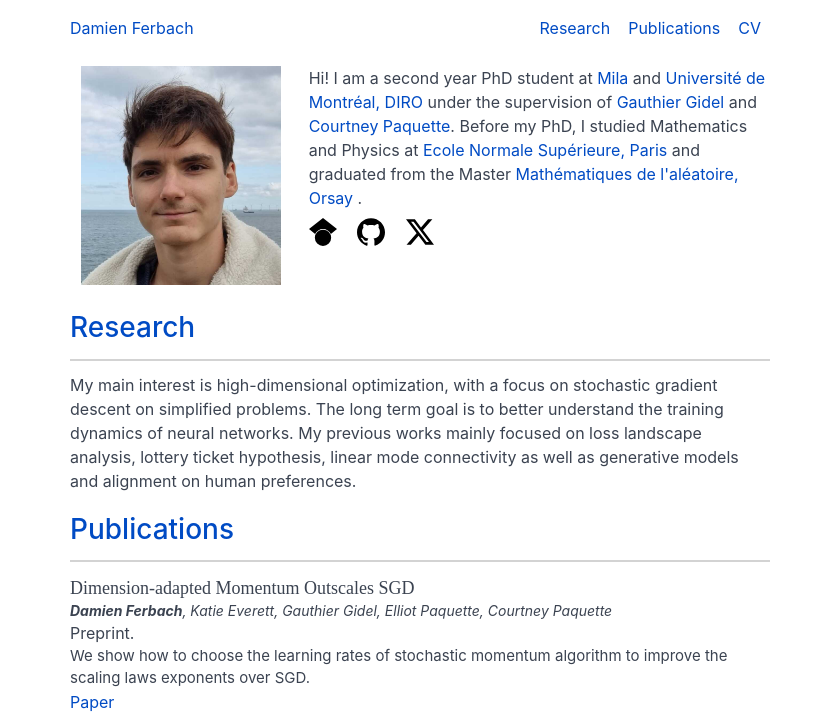
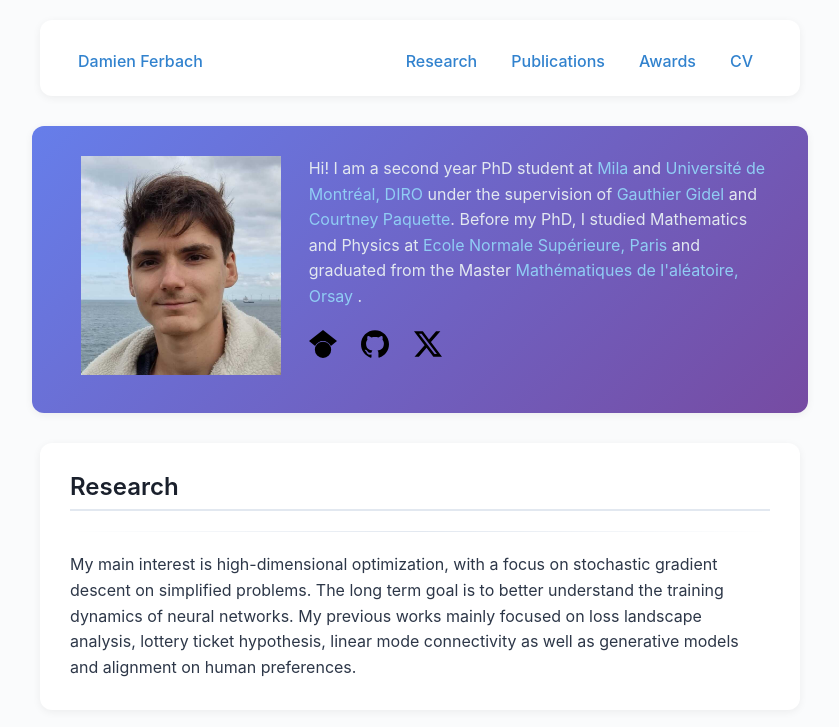
Before and after one commit to damienferbach/damienferbach.github.io, a plain HTML site: page index.html in a window 1280 px wide. Shown: the top 727 px of the page, without its empty margins (220-1059 px from the left). Drawn offline with Linux system fonts and the light colour scheme.

Commit message:
new colors

```diff
--- a/css/style.css
+++ b/css/style.css
@@ -1,79 +1,134 @@
 body {
-    max-width: 720px;
+    max-width: 800px;
     height: auto;
     margin: 0 auto;
-    padding: 10px;
+    padding: 20px;
     position: relative;
+    font-family: 'Inter', -apple-system, BlinkMacSystemFont, 'Segoe UI', Roboto, sans-serif;
+    line-height: 1.6;
+    color: #2d3748;
+    background-color: #fafbfc;
 }
 
 .main>section {
-    margin-top: 20px;
+    margin-top: 30px;
+    background: white;
+    padding: 30px;
+    border-radius: 12px;
+    box-shadow: 0 2px 8px rgba(0, 0, 0, 0.06);
 }
 
 hr {
-    margin-bottom: 12px;
-    border: 1px solid lightgrey;
+    margin: 20px 0;
+    border: none;
+    height: 1px;
+    background: linear-gradient(90deg, transparent, #e2e8f0, transparent);
 }
 
 p {
-    margin-bottom: 8px;
+    margin-bottom: 12px;
+    color: #4a5568;
 }
 
 ul {
-    margin-top: 4px;
+    margin-top: 8px;
 }
 
 ul li {
-    margin-top: 0;
+    margin-top: 4px;
+    color: #4a5568;
 }
 
 ul ul {
-    margin-top: 4px;
-    margin-bottom: 6px;
+    margin-top: 8px;
+    margin-bottom: 12px;
 }
 
 .left-navbar {
     margin-left: -9px;
 }
 
+.navbar {
+    background: white;
+    padding: 20px 30px;
+    border-radius: 12px;
+    box-shadow: 0 2px 8px rgba(0, 0, 0, 0.06);
+    margin-bottom: 30px;
+}
+
 .btn.btn-link {
-    color: #004bc4;
+    color: #3182ce;
+    font-weight: 500;
+    text-decoration: none;
+    padding: 8px 16px;
+    border-radius: 6px;
+    transition: all 0.2s ease;
+}
+
+.btn.btn-link:hover {
+    background-color: #ebf8ff;
+    color: #2c5282;
 }
 
 a {
-    color: #004bc4;
+    color: #3182ce;
+    text-decoration: none;
+    transition: color 0.2s ease;
+}
+
+a:hover {
+    color: #2c5282;
 }
 
 a:visited {
-    color: #3178eb;
+    color: #805ad5;
+}
+
+h3 {
+    color: #1a202c;
+    font-size: 24px;
+    font-weight: 600;
+    margin-bottom: 16px;
+    border-bottom: 2px solid #e2e8f0;
+    padding-bottom: 8px;
 }
 
 h6 {
     font-size: 18px;
-    margin-bottom: 4px;
-    margin-top: 16px;
+    margin-bottom: 8px;
+    margin-top: 20px;
+    font-weight: 600;
+    color: #1a202c;
 }
 
 .paper-authors {
     font-size: 14px;
     font-style: italic;
-    margin-bottom: 0px;
+    margin-bottom: 4px;
+    color: #718096;
 }
 
 .paper {
-    margin-bottom: 16px;
+    margin-bottom: 24px;
+    padding: 20px;
+    border-left: 4px solid #3182ce;
+    background: #f7fafc;
+    border-radius: 0 8px 8px 0;
 }
 
 .paper-title {
     font-size: 18px;
-    margin-bottom: 0px;
-    font-family: 'Times New Roman', Times, serif;
+    margin-bottom: 8px;
+    font-family: 'Inter', -apple-system, BlinkMacSystemFont, 'Segoe UI', Roboto, sans-serif;
+    font-weight: 600;
+    color: #1a202c;
 }
 
 .paper-subtitle {
-    font-weight: normal;
-    margin-bottom: 0px;
+    font-weight: 500;
+    margin-bottom: 8px;
     font-size: 16px;
+    color: #805ad5;
 }
 
 .paper-links {
@@ -83,12 +138,62 @@ h6 {
 .paper-description {
     font-size: 15px;
     margin-bottom: 0px;
+    color: #4a5568;
+    line-height: 1.5;
 }
 
-.icons a{
-    padding-right: 16px;
+.icons {
+    margin-top: 20px;
 }
 
-h3 {
-    color: #004bc4;
+.icons a {
+    padding-right: 20px;
+    transition: transform 0.2s ease;
 }
+
+.icons a:hover {
+    transform: translateY(-2px);
+}
+
+.awards-list {
+    list-style: none;
+    padding: 0;
+}
+
+.awards-list li {
+    margin-bottom: 20px;
+    padding: 16px;
+    background: #f7fafc;
+    border-radius: 8px;
+    border-left: 4px solid #38a169;
+}
+
+.award-description {
+    color: #718096;
+    font-size: 14px;
+    margin-top: 4px;
+    display: block;
+}
+
+#about {
+    background: linear-gradient(135deg, #667eea 0%, #764ba2 100%);
+    color: white;
+    margin-top: 0;
+}
+
+#about p {
+    color: #e2e8f0;
+}
+
+#about a {
+    color: #90cdf4;
+}
+
+#about a:hover {
+    color: #63b3ed;
+}
+
+#about h3 {
+    color: white;
+    border-bottom-color: rgba(255, 255, 255, 0.2);
+}
--- a/index.html
+++ b/index.html
@@ -28,6 +28,7 @@
                 <!-- <a href="#about" class="btn btn-link">About</a> -->
                 <a href="#research" class="btn btn-link">Research</a>
                 <a href="#publications" class="btn btn-link">Publications</a>
+                <a href="#awards" class="btn btn-link">Awards</a>
                 <!-- <a href="#projects" class="btn btn-link">Projects</a> -->
                 <!-- <a href="#notes" class="btn btn-link">Notes</a> -->
                 <!-- <a href="https://scholar.google.com/citations?user=9ppcotkAAAAJ&hl=en" class="btn btn-link">Google
@@ -171,11 +172,11 @@
         </li>
         <li>
             <b>Ranked 1<sup>st</sup> out of 1000+</b> – École Polytechnique Entrance Exam
-            <br><span class="award-description">Top rank in the national entrance exam to France’s leading engineering school.</span>
+            <br><span class="award-description">Top rank in the national entrance exam to France's leading engineering school.</span>
         </li>
         <li>
             <b>Ranked 9<sup>th</sup> out of 1000+</b> – École Normale Supérieure (ENS), Paris Entrance Exam
-            <br><span class="award-description">Top 10 placement in one of France’s most selective academic competitions.</span>
+            <br><span class="award-description">Top 10 placement in one of France's most selective academic competitions.</span>
         </li>
     </ul>
 </section>
```
